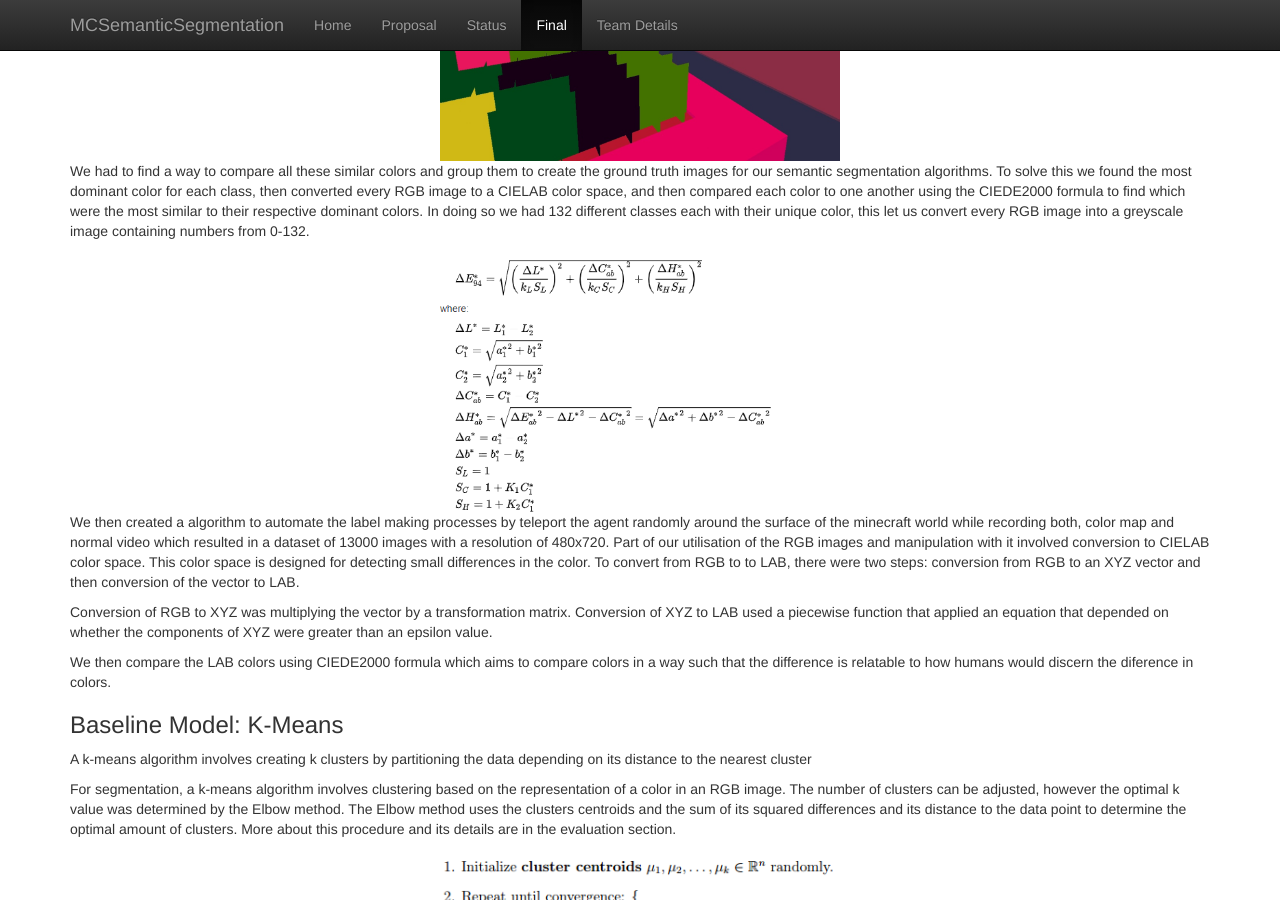
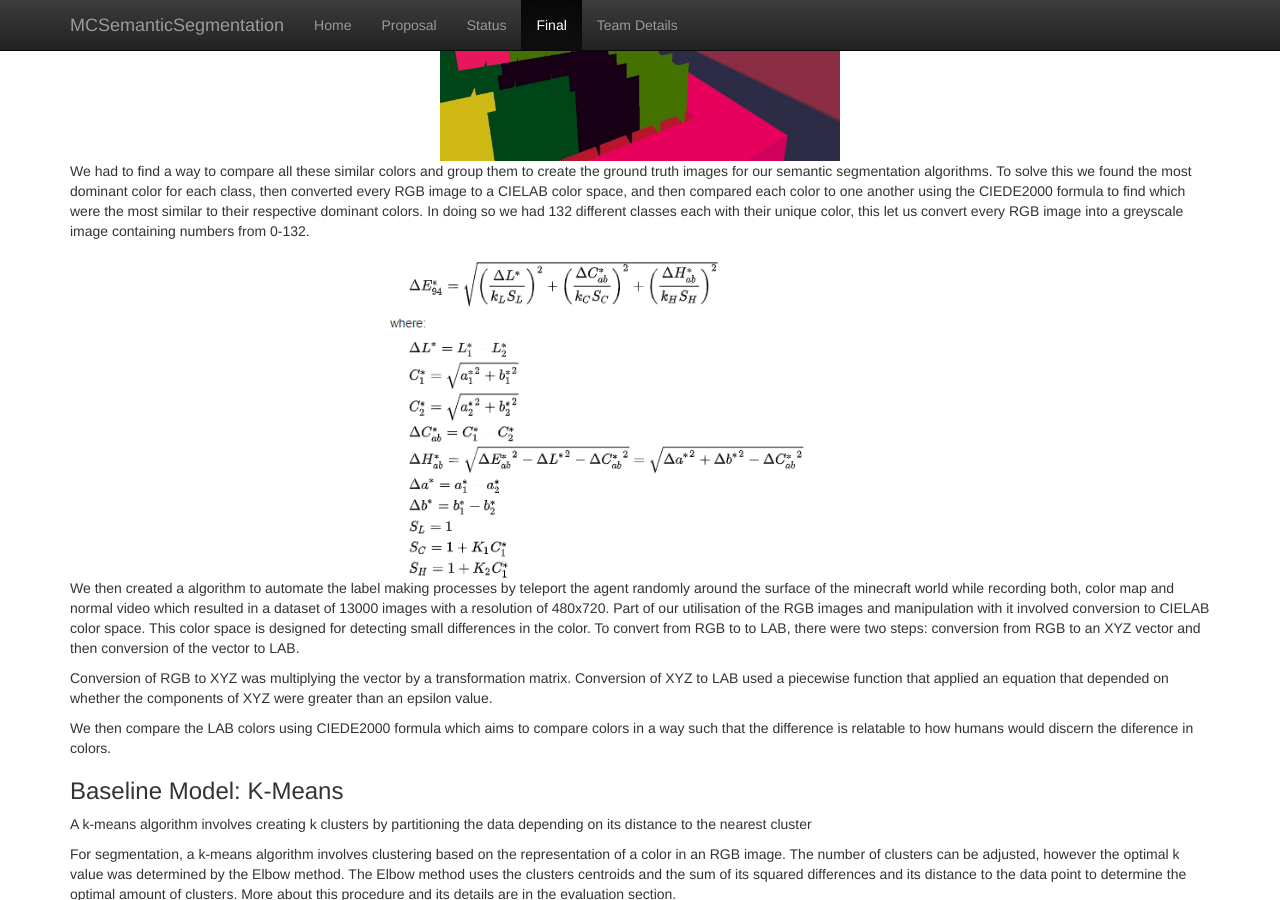
Before and after one commit to KevinJChen/MCSemanticSegmentation, a Jekyll site: the page built from docs/final.md, in a window 1280 px wide and 900 px high, scrolled down 2345 px. Built offline with Jekyll 4.4.1, drawn with Linux system fonts in a browser that asks for light colours.

Commit message:
Update final.md

```diff
--- a/docs/final.md
+++ b/docs/final.md
@@ -57,7 +57,7 @@ title:  Final Report
   We had to find a way to compare all these similar colors and group them to create the ground truth images for our semantic segmentation algorithms. To solve this we found the most dominant color for each class, then converted every RGB image to a CIELAB color space, and then compared each color to one another using the CIEDE2000 formula to find which were the most similar to their respective dominant colors. In doing so we had 132 different classes each with their unique color, this let us convert every RGB image into a greyscale image containing numbers from 0-132.
 
 
-<div style="text-align:center"><img src="./images/colorequations.png" width="400"/> </div>
+<div style="text-align:center"><img src="./images/colorequations.png" width="500"/> </div>
 
 
   We then created a algorithm to automate the label making processes by teleport the agent randomly around the surface of the minecraft world while recording both, color map and normal video which resulted in a dataset of 13000 images with a resolution of 480x720. Part of our utilisation of the RGB images and manipulation with it involved conversion to CIELAB color space. This color space is designed for detecting small differences in the color. To convert from RGB to to LAB, there were two steps: conversion from RGB to an XYZ vector and then conversion of the vector to LAB.
```
